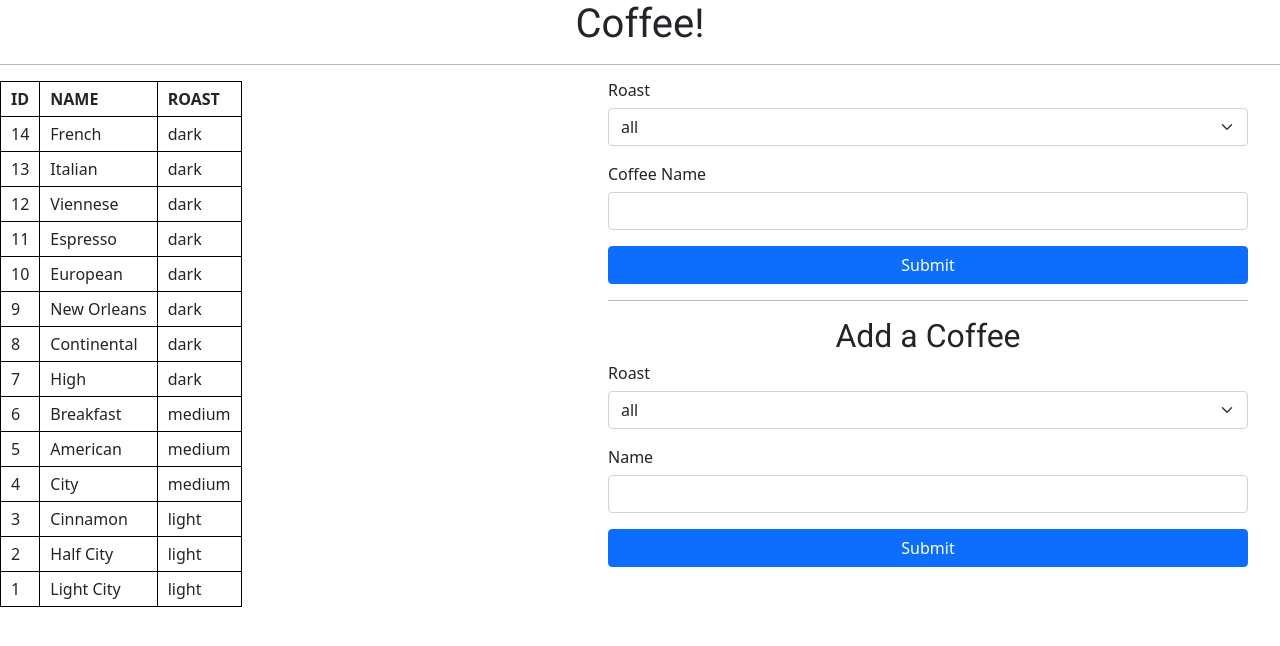
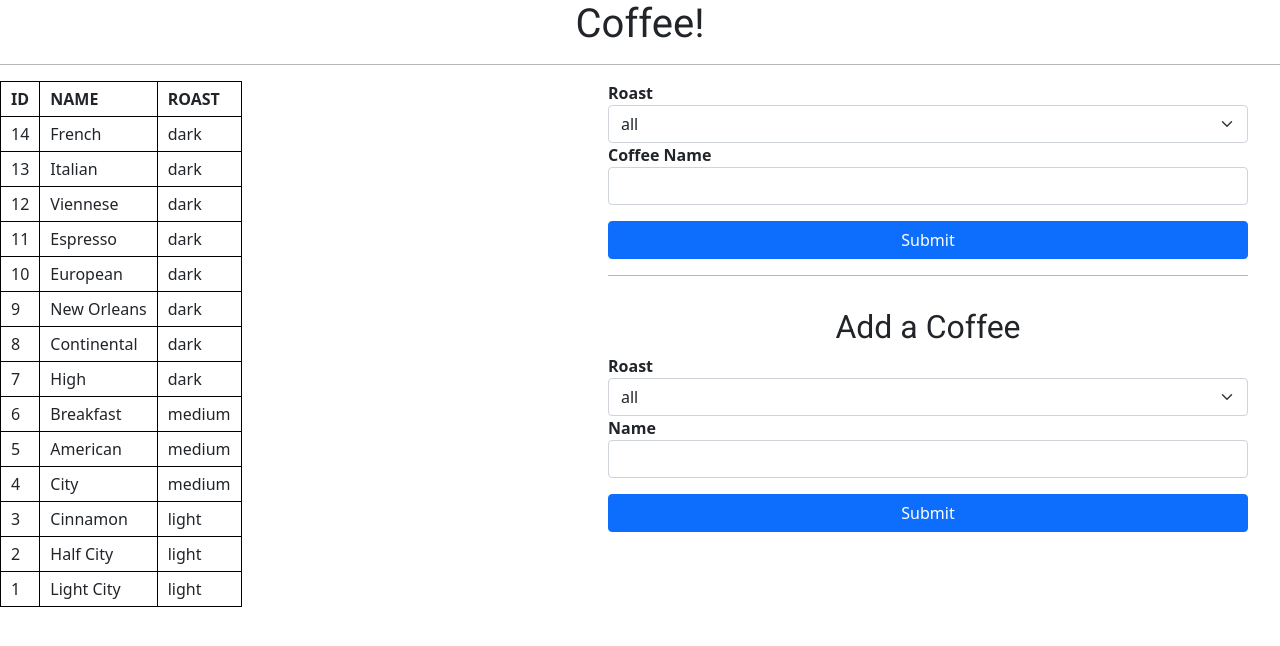
Before and after one commit to fraser-livingston-Coffee-Project/fraser-livingston-codeup-coffee, a plain HTML site: page index.html in a window 1280 px wide. Drawn offline with nearby package versions, Linux system fonts and the light colour scheme.

Commit message:
refactored forms

```diff
--- a/index.html
+++ b/index.html
@@ -5,61 +5,47 @@
     <meta name="viewport" content="width=device-width, initial-scale=1.0">
     <title></title>
     <link href="https://fonts.googleapis.com/css2?family=Roboto&display=swap" rel="stylesheet">
-    <link href="https://cdn.jsdelivr.net/npm/bootstrap@5.1.1/dist/css/bootstrap.min.css" rel="stylesheet"
+    <link href="https://cdn.jsdelivr.net/npm/bootstrap@5.1.1/dist/css/bootstrap.min.css"        rel="stylesheet"
           integrity="sha384-F3w7mX95PdgyTmZZMECAngseQB83DfGTowi0iMjiWaeVhAn4FJkqJByhZMI3AhiU" crossorigin="anonymous">
     <link rel="stylesheet" href="style.css">
 </head>
 <body>
 <header class="header">
     <h1>Coffee!</h1>
+    <hr>
 </header>
-<hr>
-<div id="topForm">
-    <form id="topRoast">
-        <h6>Roast</h6>
-        <select class="form-select" aria-label="Default select example">
+    <form class="formTop">
+        <label for="roast-selection"><strong>Roast</strong></label>
+        <select class="form-select" aria-label="Default select example" id="roast-selection">
             <option selected>all</option>
             <option value="1">light</option>
             <option value="2">medium</option>
             <option value="3">dark</option>
         </select>
+        <div class="form-group">
+            <label for="coffeeNameBox"><strong>Coffee Name</strong></label>
+            <input type="text" class="form-control" id="coffeeNameBox">
+            <button type="submit" id="submit"  class="btn btn-primary">Submit</button>
+        </div>
+        <hr>
     </form>
-
-    <div id="coffeeNameTop">
-        <form>
-            <div class="form-group">
-                <label for="formGroupExampleInput"><h6>Coffee Name</h6></label>
-                <input type="text" class="form-control" id="formGroupExampleInput">
-            </div>
-            <div class="submit">
-                <button type="submit" class="btn btn-primary">Submit</button>
-            </div>
-        </form>
-        <hr>
+    <form class="formBottom">
         <h2>Add a Coffee</h2>
-        <form id="bottomRoast">
-            <h6>Roast</h6>
-            <select class="form-select" aria-label="Default select example">
+        <label for="add-selection"><strong>Roast</strong></label>
+        <select class="form-select" aria-label="Default select example" id="add-selection">
             <option selected>all</option>
             <option value="1">light</option>
             <option value="2">medium</option>
             <option value="3">dark</option>
         </select>
-        </form>
-
-        <div id="coffeeNameBottom">
-            <form>
         <div class="form-group">
-                    <label for="formGroupExampleInput"><h6>Name</h6></label>
-                    <input type="text" class="form-control" id="formGroupExampleInput2">
+        <label for="add-input"><strong>Name</strong></label>
+        <input type="text" class="form-control" id="add-input">
         </div>
         <div class="submit">
-                    <button type="submit" class="btn btn-primary">Submit</button>
+            <button type="submit" id="add-submit"  class="btn btn-primary">Submit</button>
         </div>
     </form>
-        </div>
-    </div>
-</div>
 <table>
     <thead>
     <tr>
--- a/main.js
+++ b/main.js
@@ -25,9 +25,12 @@ function updateCoffees(e) {
     coffees.forEach(function(coffee) {
         if (coffee.roast === selectedRoast) {
             filteredCoffees.push(coffee);
+        } else if (roastSelection.value === 'all') {
+            filteredCoffees.push(coffee);
         }
     });
     tbody.innerHTML = renderCoffees(filteredCoffees);
+
 }
 
 // from http://www.ncausa.org/About-Coffee/Coffee-Roasts-Guide
@@ -51,6 +54,10 @@ var coffees = [
 var tbody = document.querySelector('#coffees');
 var submitButton = document.querySelector('#submit');
 var roastSelection = document.querySelector('#roast-selection');
+var addSelection = document.querySelector('#add-selection');
+var coffeeNameBox = document.querySelector('#coffeeNameBox');
+var addInput = document.querySelector('#add-input');
+var addSubmit = document.querySelector('#add-submit');
 
 tbody.innerHTML = renderCoffees(coffees);
 
--- a/style.css
+++ b/style.css
@@ -14,28 +14,28 @@ td, th {
     font-family: "Roboto", sans-serif;
 }
 
+
 h2 {
     text-align: center;
     font-family: "Roboto", sans-serif;
+
 }
 
 hr {
     opacity: 0.33;
 }
 
-#topRoast {
+.formTop {
     float: right;
     width: 50%;
     margin-right: 2em;
 }
 
-#coffeeNameTop {
+
+.formBottom {
     float: right;
     width: 50%;
     margin-right: 2em;
-}
-
-.form-group:nth-child(1) {
     margin-top: 1em;
 }
 
```
Lines whose indentation alone changed are shown as unchanged.
